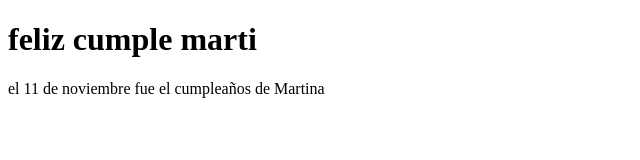
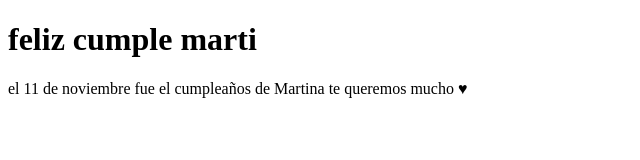
Before and after one commit to andresalinas18/Hola-Mundo, a plain HTML site: page index.html in a window 1280 px wide. Shown: the whole page, without its empty margins (0-640 px from the left). Drawn offline with Linux system fonts and the light colour scheme.

Commit message:
actualizar

```diff
--- a/index.html
+++ b/index.html
@@ -7,7 +7,7 @@
 </head>
 <body>
   <h1>feliz cumple marti</h1>
-  <p>el 11 de noviembre fue el cumpleaños de Martina</p>
+  <p>el 11 de noviembre fue el cumpleaños de Martina te queremos mucho ♥</p>
 
 </body>
 </html>
```
